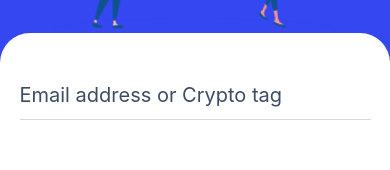
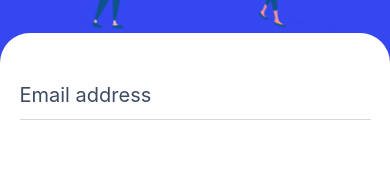
Before and after one commit to Ogochukwu5000/Crypto-app, a React Native app: screen /Login in a window 390 px wide. Shown: the part 279-449 px from the top of the page. Built offline with nearby package versions, Linux system fonts and the light colour scheme.

Commit message:
remove "crypto tag" from place holder

```diff
--- a/src/components/LoginScreen Component/LoginScreen.tsx
+++ b/src/components/LoginScreen Component/LoginScreen.tsx
@@ -92,10 +92,9 @@ function LoginScreen(): JSX.Element {
               <View style={styles.emailInput}>
                 <TextInput
                   style={styles.input}
-                  placeholder="Email address or Crypto tag"
+                  placeholder="Email address"
                   onChangeText={setEmail}
                   value={email}
-                  // specify type
                   keyboardType="email-address"
                   placeholderTextColor={'#3D4C63'}
                   textContentType="emailAddress"
```
